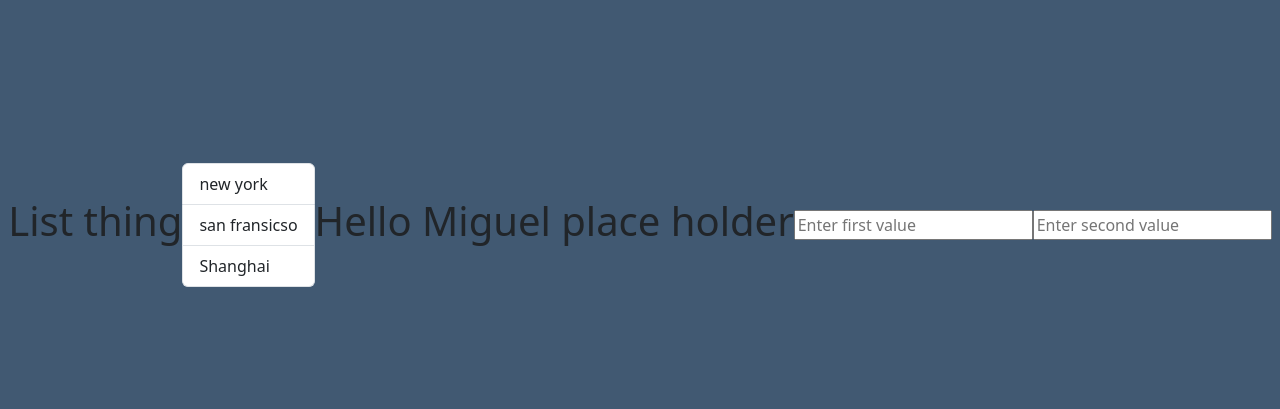
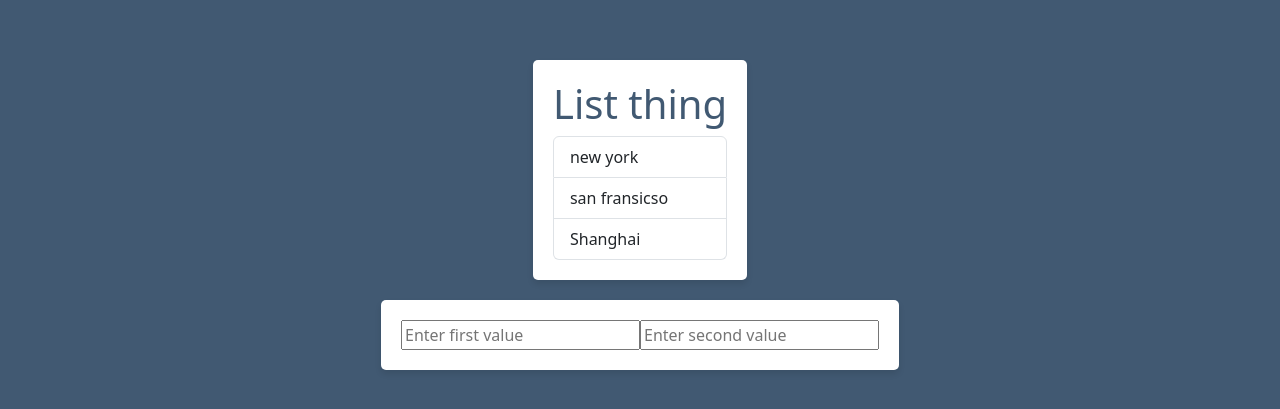
Before and after one commit to miguelperson/ESAWebpage, a React (Vite) app: page / in a window 1280 px wide. Shown: the part 175-584 px from the top of the page. Built offline with nearby package versions, Linux system fonts and the light colour scheme.

Commit message:
centered information on login page

```diff
--- a/src/App.css
+++ b/src/App.css
@@ -1,24 +1,26 @@
-.login-container {
+.app-container {
     display: flex;
-    justify-content: center;
-    align-items: center;
-    height: 100vh;
-    background-color: #415972;
+    flex-direction: column; /* Stacks children vertically */
+    justify-content: center; /* Centers children vertically in the container */
+    align-items: center; /* Centers children horizontally in the container */
+    height: 100vh; /* Uses the full height of the viewport */
+    background-color: #415972; /* Sets a background color */
 }
 
-.login-form {
+.component-style {
     padding: 20px;
     background: white;
     border-radius: 5px;
     box-shadow: 0px 4px 6px rgba(0, 0, 0, 0.1);
+    margin-bottom: 20px; /* Adds space between stacked items */
 }
 
-    .login-form h2 {
+    .component-style h1, h2 {
         color: #415972;
         text-align: center;
     }
 
-    .login-form input {
+.component-input {
     width: 100%;
     padding: 10px;
     margin: 10px 0;
@@ -26,7 +28,7 @@
     border-radius: 4px;
 }
 
-    .login-form button {
+.component-button {
     width: 100%;
     padding: 10px;
     background-color: #415972;
@@ -37,7 +39,7 @@
     margin-top: 10px;
 }
 
-        .login-form button:hover {
+    .component-button:hover {
         background-color: #76A8D6;
     }
 
@@ -52,14 +54,3 @@
         color: #76A8D6;
         text-decoration: underline;
     }
-
-/* Apply this style to the root div in your App component */
-.app-container {
-    display: flex;
-    flex-direction: column; /* Aligns children vertically */
-    justify-content: center; /* Centers children vertically in the container */
-    align-items: center; /* Centers children horizontally in the container */
-    height: 100vh; /* Uses the full height of the viewport */
-    width: 100vw; /* Uses the full width of the viewport */
-    margin: 0; /* Removes default margin */
-}
--- a/src/App.jsx
+++ b/src/App.jsx
@@ -5,13 +5,14 @@ import InputForm from './components/InputForm';
 import './App.css';
 function App() {
     return (
-        <div className="login-container">
-
-        <ListGroup></ListGroup>
-         <Message></Message>
-        <InputForm></InputForm>
-
-    </div>
+        <div className="app-container">
+            <div className="component-style">
+                <ListGroup></ListGroup>
+            </div>
+            <div className="component-style">
+                <InputForm></InputForm>
+            </div>
+        </div>
     );
 }
 
```
Lines whose indentation alone changed are shown as unchanged.
